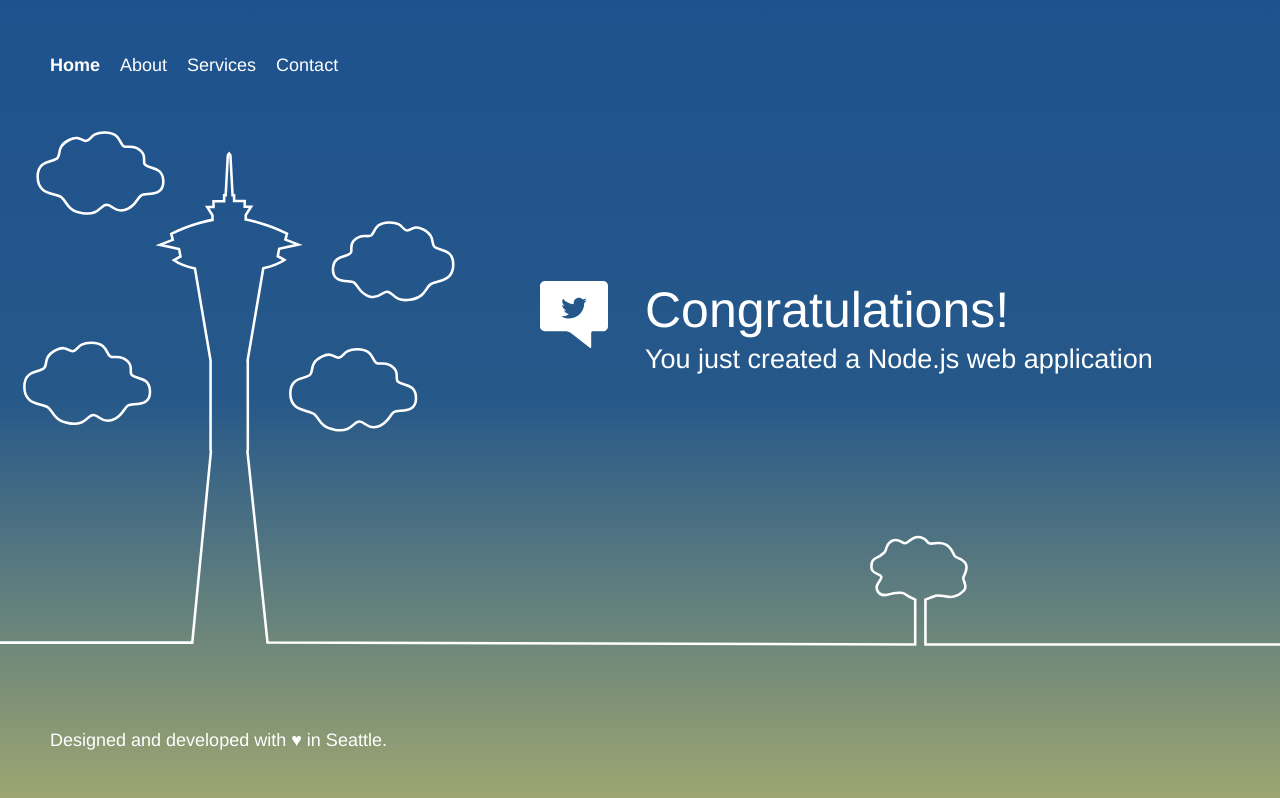
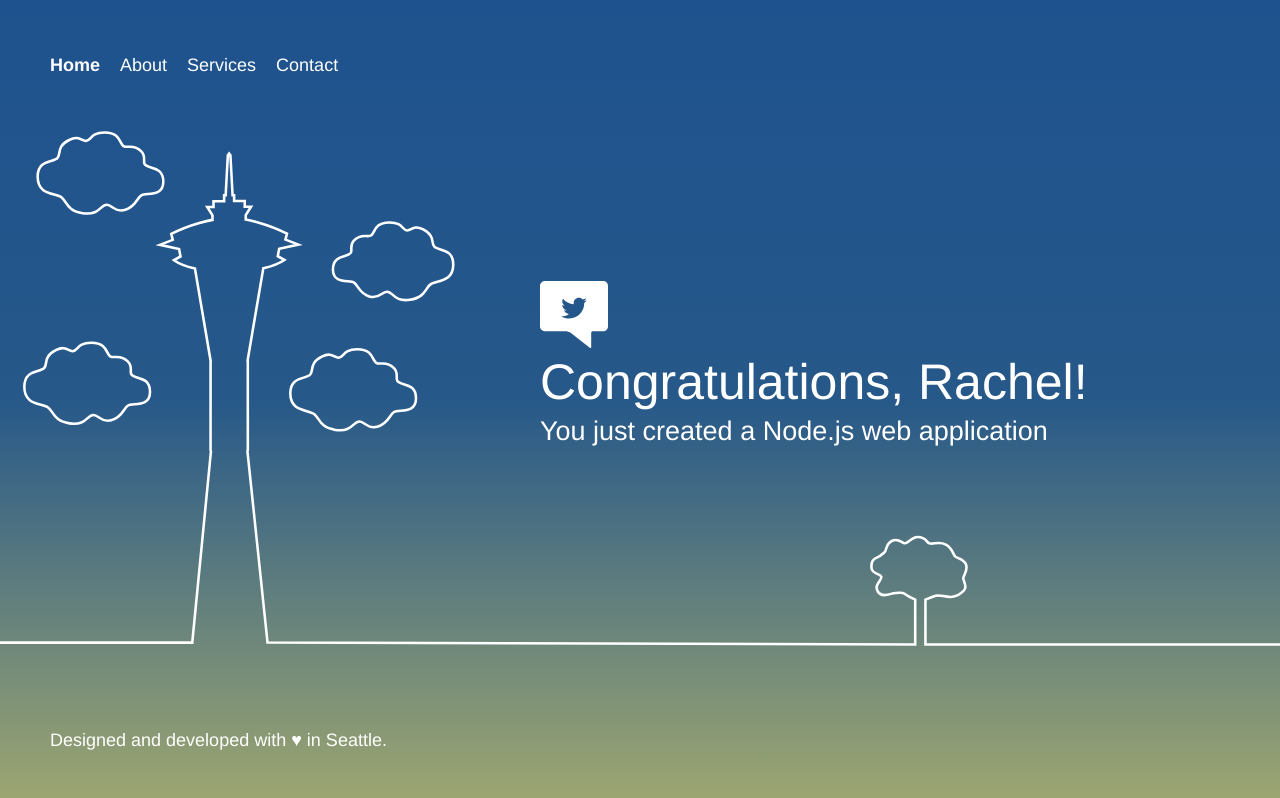
Before and after one commit to relkin01/TestFood, a plain HTML site: page public/index.html in a window 1280 px wide. Drawn offline with Linux system fonts and the light colour scheme.

Commit message:
Added my name!

```diff
--- a/public/index.html
+++ b/public/index.html
@@ -58,7 +58,7 @@
         <div class="message">
             <a class="twitter-link" href="http://twitter.com/home/?status=I%20created%20a%20project%20with%20AWS%20CodeStar!%20%23AWS%20%23AWSCodeStar%20https%3A%2F%2Faws.amazon.com%2Fcodestar"><img src="assets/img/tweet.svg" /></a>
             <div class="text">
-                <h1>Congratulations!</h1>
+                <h1>Congratulations, Rachel!</h1>
                 <h2>You just created a Node.js web application</h2>
             </div>
         </div>
```
